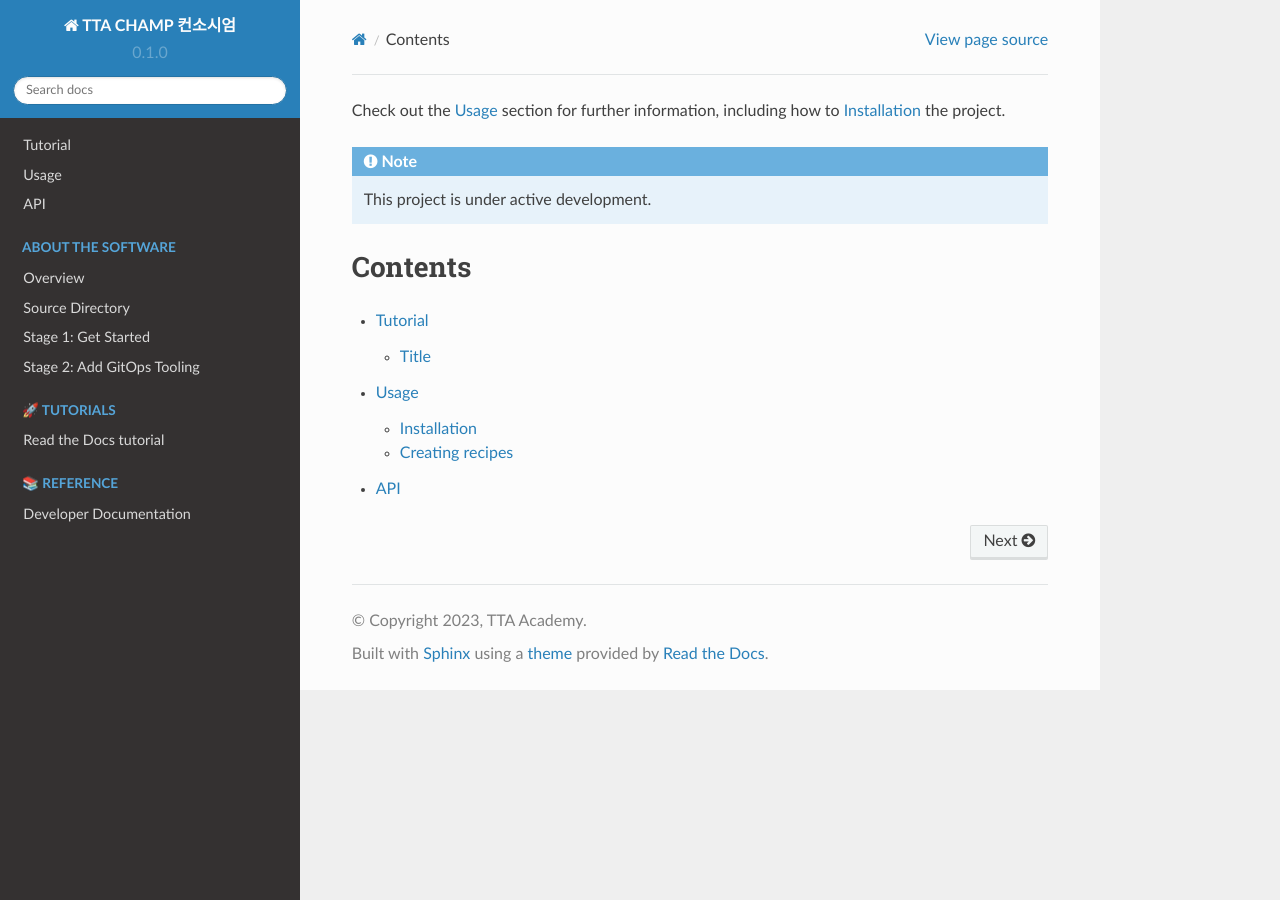
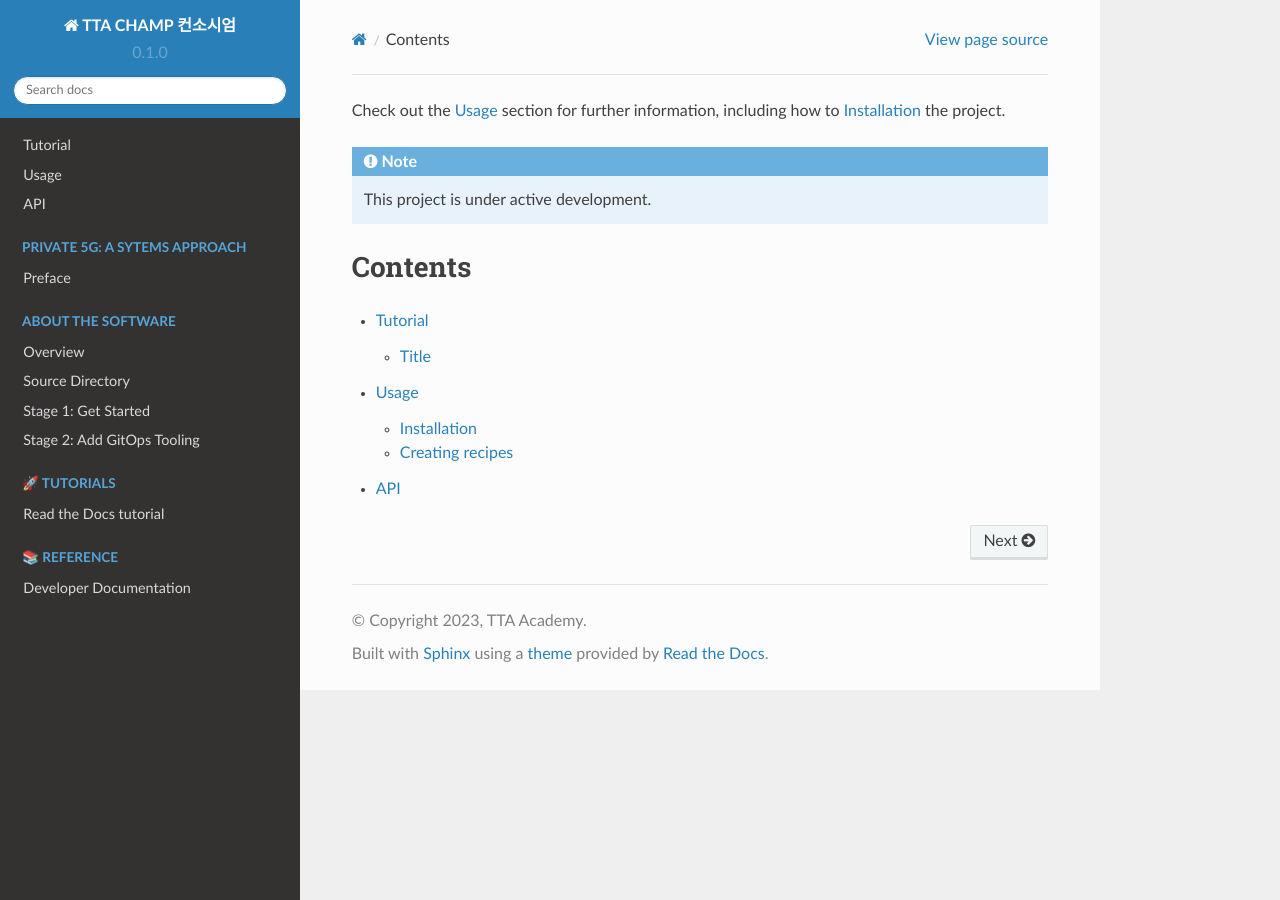
Before and after one commit to edumoon92/champ.tta.or.kr, a Sphinx documentation site: the page built from docs/source/index.rst, in a window 1280 px wide. Built offline with Sphinx 7.4.7 and the Read the Docs theme 2.0.0, drawn with Linux system fonts in a browser that asks for light colours; pages that are not in the unit, such as notebooks, are missing from menus.

Commit message:
Update index.rst

```diff
--- a/docs/source/index.rst
+++ b/docs/source/index.rst
@@ -19,7 +19,8 @@ Contents
    :caption: Private 5G: A Sytems Approach
    :glob:
 
-   /2023/5g.systemsapproach.org/en/index.md
+   /2023/5g.systemsapproach.org/en/index
+   /2023/5g.systemsapproach.org/en/preface
 
 
 .. toctree::
```
